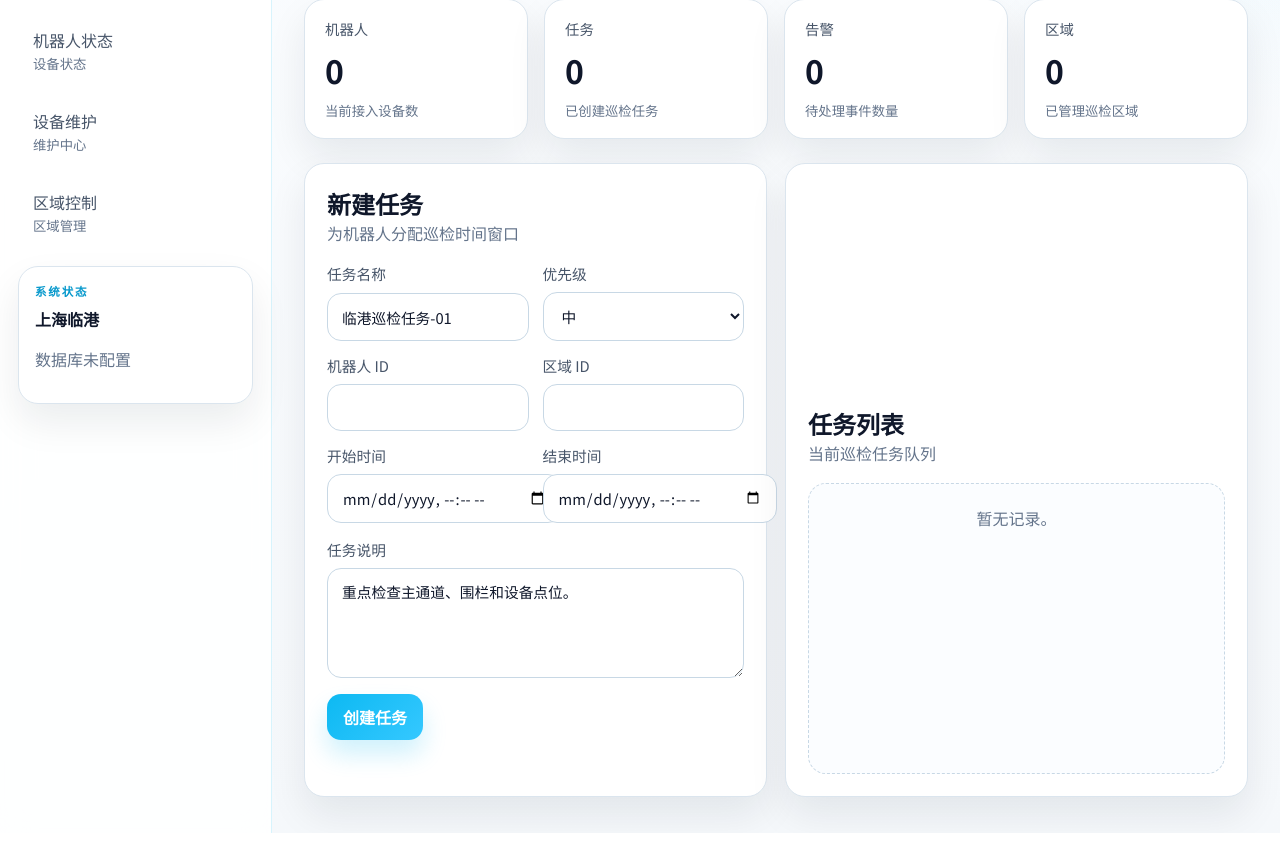
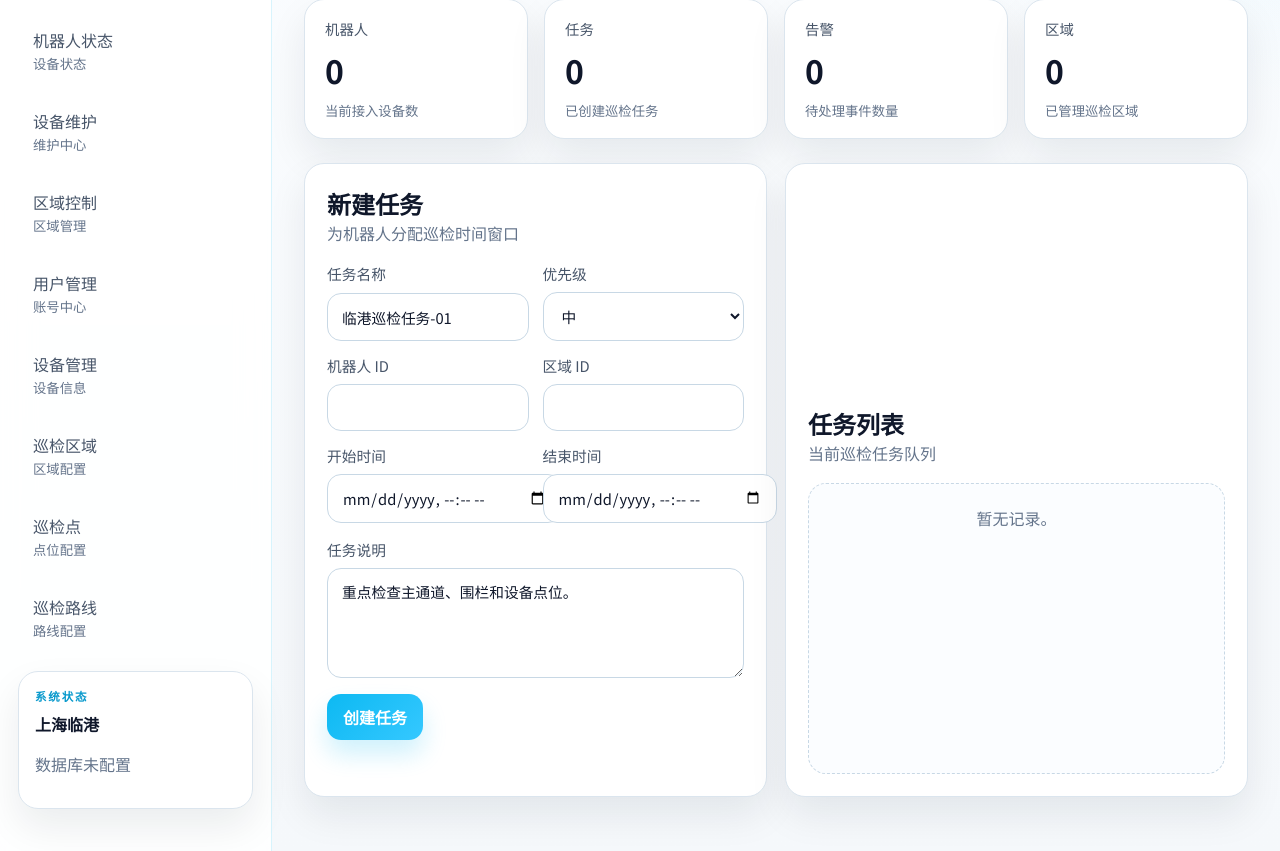
Before and after one commit to mikcat916/web, a FastAPI app: page /tasks in a window 1280 px wide. Shown: the part 331-1182 px from the top of the page. Run offline with FastAPI, Linux system fonts and the light colour scheme; the visitor is signed in with stand-in values (Sample User, id 1).

Commit message:
chore: 提交 backend 最新改动，清理残留空目录

```diff
--- a/backend/main.py
+++ b/backend/main.py
@@ -45,6 +45,11 @@ PAGES = {
     "status": {"route": "/robots", "title": "机器人状态", "kicker": "设备状态"},
     "maintenance": {"route": "/maintenance", "title": "设备维护", "kicker": "维护中心"},
     "zones": {"route": "/zones", "title": "区域控制", "kicker": "区域管理"},
+    "users": {"route": "/users", "title": "用户管理", "kicker": "账号中心"},
+    "devices": {"route": "/devices", "title": "设备管理", "kicker": "设备信息"},
+    "areas": {"route": "/areas", "title": "巡检区域", "kicker": "区域配置"},
+    "points": {"route": "/points", "title": "巡检点", "kicker": "点位配置"},
+    "routes": {"route": "/routes", "title": "巡检路线", "kicker": "路线配置"},
 }
 
 REQUIRED_MYSQL_ENV = (
@@ -1045,6 +1050,31 @@ async def zones_page(request: Request):
     return render_page(request, "zones")
 
 
+@app.get("/users", response_class=HTMLResponse)
+async def users_page(request: Request):
+    return render_page(request, "users")
+
+
+@app.get("/devices", response_class=HTMLResponse)
+async def devices_page(request: Request):
+    return render_page(request, "devices")
+
+
+@app.get("/areas", response_class=HTMLResponse)
+async def areas_page(request: Request):
+    return render_page(request, "areas")
+
+
+@app.get("/points", response_class=HTMLResponse)
+async def points_page(request: Request):
+    return render_page(request, "points")
+
+
+@app.get("/routes", response_class=HTMLResponse)
+async def routes_mgmt_page(request: Request):
+    return render_page(request, "routes")
+
+
 @app.get("/api/dashboard")
 async def api_dashboard(request: Request) -> JSONResponse:
     require_api_login(request)
--- a/backend/templates/app.html
+++ b/backend/templates/app.html
@@ -70,6 +70,21 @@
     </main>
   </div>
 
+  <dialog id="crud-modal" class="crud-modal">
+    <form id="crud-modal-form" method="dialog" class="stack-form">
+      <div class="modal-header">
+        <strong id="crud-modal-title">编辑</strong>
+        <button class="ghost-button" value="cancel" type="submit" style="padding:6px 10px">✕</button>
+      </div>
+      <div id="crud-modal-body" class="grid-form"></div>
+      <div class="button-row">
+        <button class="primary-button" id="crud-modal-save" type="button">保存</button>
+        <button class="secondary-button" value="cancel" type="submit">取消</button>
+      </div>
+      <p class="form-error" id="crud-modal-error"></p>
+    </form>
+  </dialog>
+
   <script>
     window.APP_CONFIG = {
       pageId: {{ page_id|tojson }},
```
